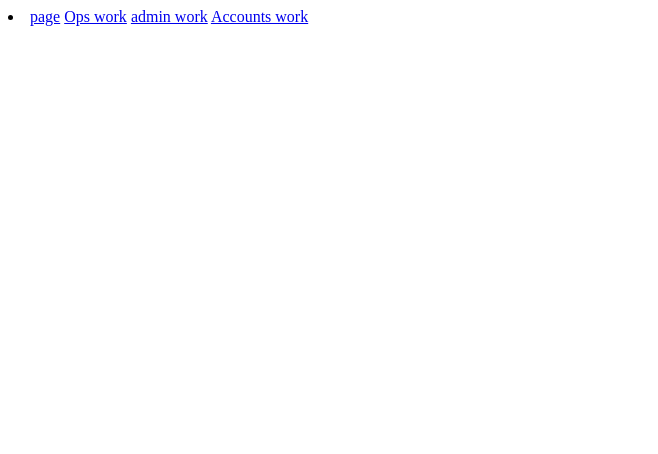
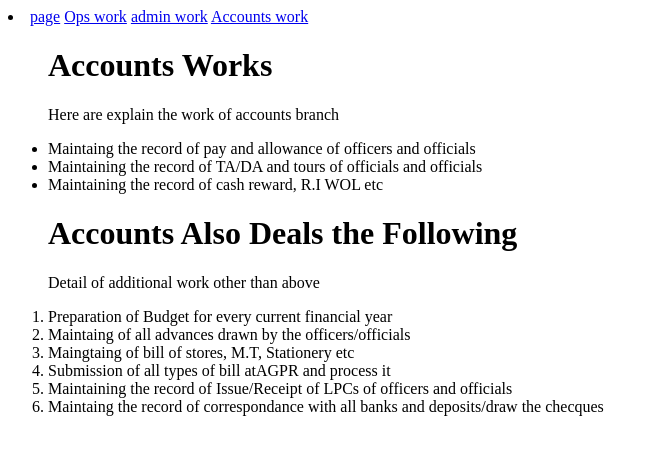
Before and after one commit to Akhoontaj/Independance-Day, a plain HTML site: page Accounts work.html in a window 1280 px wide. Shown: the whole page, without its empty margins (0-658 px from the left). Drawn offline with Linux system fonts and the light colour scheme.

Commit message:
Accounts

```diff
--- a/Accounts work.html
+++ b/Accounts work.html
@@ -17,3 +17,20 @@
     </nav>
 </body>
 </html>
+<ul>
+    <h1>Accounts Works</h1>
+    <p>Here are explain the work of accounts branch</p>
+    <li>Maintaing the record of pay and allowance of officers and officials</li>
+    <li>Maintaining the record of TA/DA and tours of officials and officials</li>
+    <li>Maintaining the record of cash reward, R.I WOL etc</li>
+</ul>
+<ol>
+    <h1>Accounts Also Deals the Following</h1>
+    <p>Detail of additional work other than above</p>
+    <li>Preparation of Budget for every current financial year</li>
+    <li>Maintaing of all advances drawn by the officers/officials</li>
+    <li>Maingtaing of bill of stores, M.T, Stationery etc</li>
+    <li>Submission of all types of bill atAGPR and process it </li>
+    <li>Maintaining the record of Issue/Receipt of LPCs of officers and officials</li>
+    <li>Maintaing the record of correspondance with all banks and deposits/draw the checques </li>
+</ol>
```
